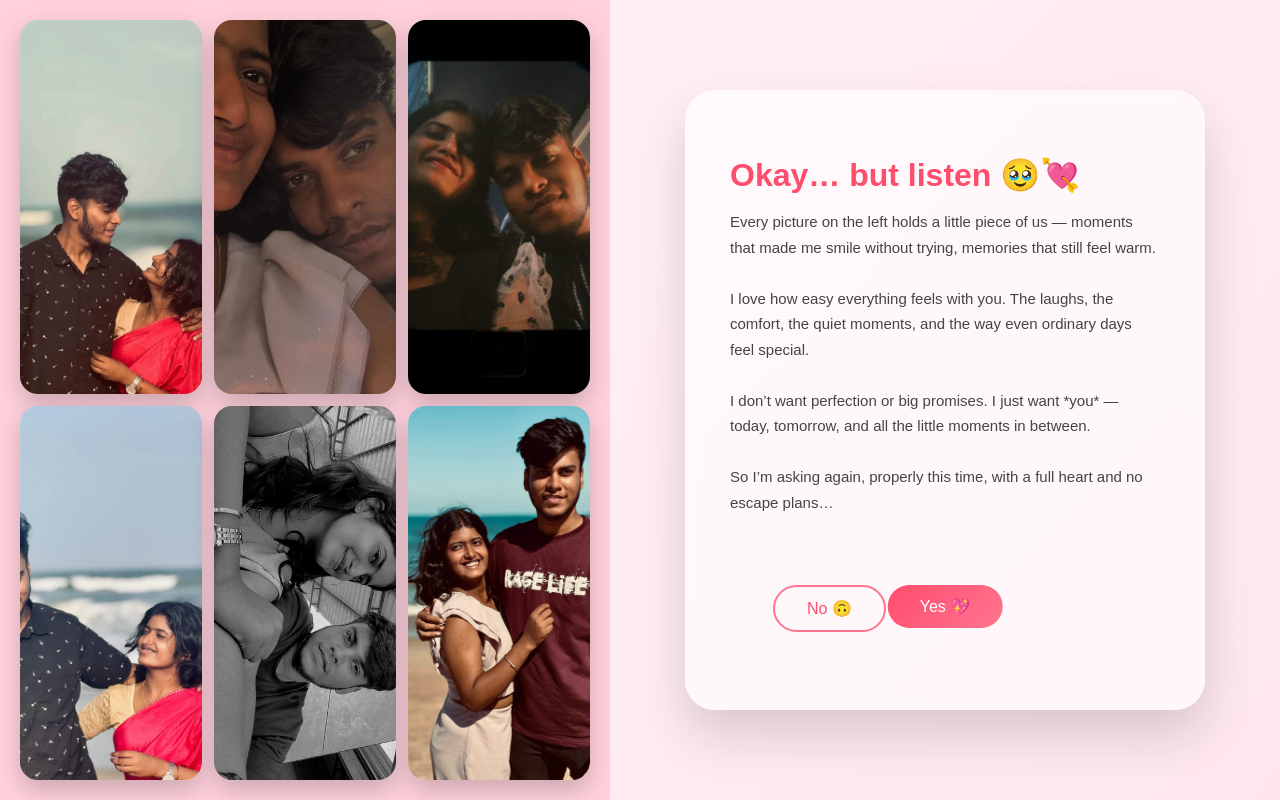
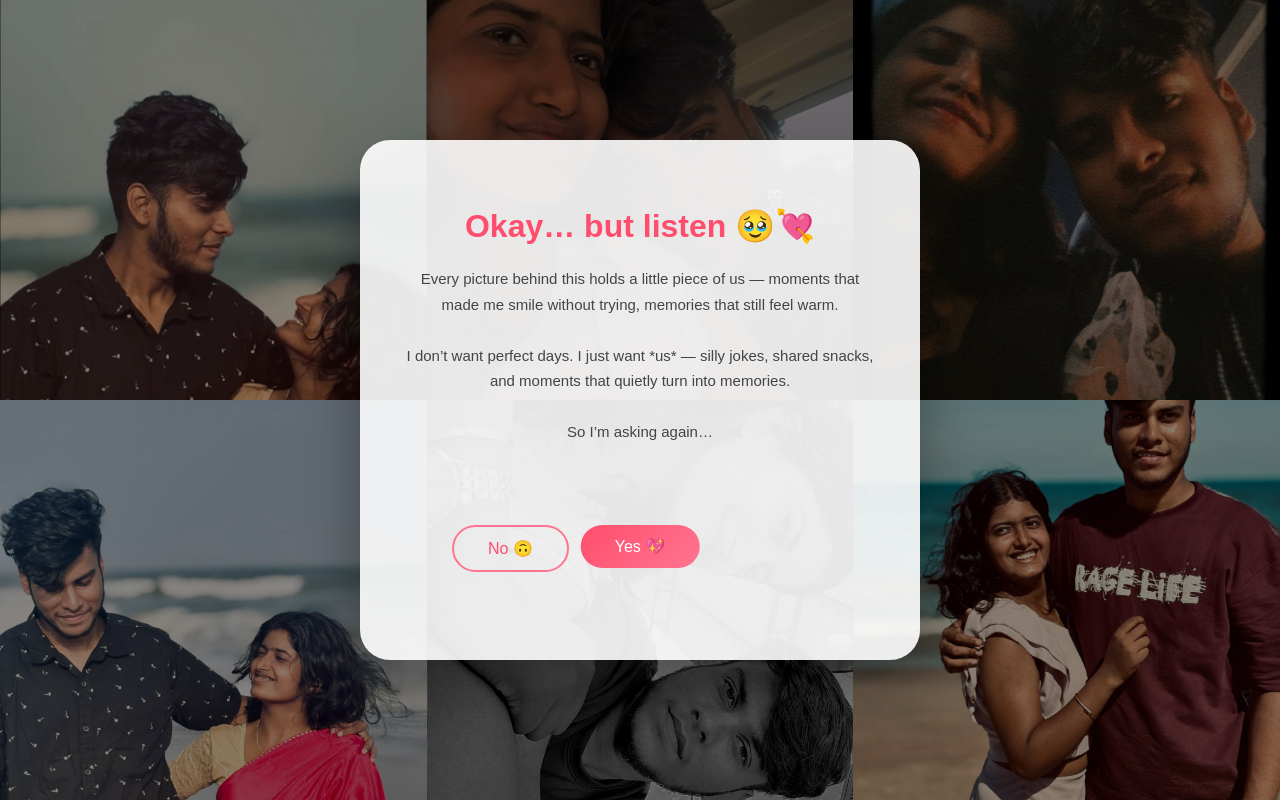
Before and after one commit to mshivvani01/valentine, a plain HTML site: page index.html in a window 1280 px wide. Both pictures are taken after a click on the button "Yes 💕". Drawn offline with Linux system fonts and the light colour scheme.

Commit message:
Update index.html

```diff
--- a/index.html
+++ b/index.html
@@ -7,19 +7,32 @@
 <style>
 * { box-sizing: border-box; }
 
-
 body {
   margin: 0;
   height: 100vh;
   font-family: 'Poppins', sans-serif;
-      background: #ffe6ee;
   overflow: hidden;
 }
 
-    h1 {
-      color: #ff4d6d;
-      margin-bottom: 12px;
+/* ---------- PAGE 1 ---------- */
+.page1 {
+  height: 100vh;
+  display: flex;
+  justify-content: center;
+  align-items: center;
+  background: linear-gradient(135deg, #ffd1dc, #fff0f5);
 }
+
+.card {
+  background: white;
+  padding: 45px;
+  border-radius: 30px;
+  text-align: center;
+  max-width: 420px;
+  box-shadow: 0 25px 50px rgba(255,77,109,0.3);
+}
+
+h1 { color: #ff4d6d; }
 
 p {
   color: #444;
@@ -31,139 +44,115 @@
 .playground {
   position: relative;
   width: 100%;
-      height: 120px;
+  height: 140px;
   margin-top: 30px;
 }
 
 .btn {
-      padding: 12px 32px;
+  position: absolute;
+  padding: 12px 34px;
   font-size: 16px;
   border-radius: 30px;
   border: none;
   cursor: pointer;
-      position: absolute;
-      transition: transform 0.2s ease;
 }
-
-    .btn:hover { transform: scale(1.05); }
 
 .yes {
   left: 50%;
-      top: 40px;
+  top: 50px;
   transform: translateX(-50%);
   background: linear-gradient(135deg, #ff4d6d, #ff758f);
   color: white;
-      z-index: 2;
 }
 
 .no {
   left: 10%;
-      top: 40px;
+  top: 50px;
   background: transparent;
   border: 2px solid #ff758f;
   color: #ff4d6d;
-      z-index: 1;
 }
 
-    /* ---------- FIRST PAGE ---------- */
-    .first-page {
+/* ---------- PAGE 2 ---------- */
+.page2 {
+  height: 100vh;
+  position: relative;
+}
+
+/* FORCE 6 IMAGE SLOTS */
+.bg {
+  position: absolute;
+  inset: 0;
+  display: grid;
+  grid-template-columns: repeat(3, 1fr);
+  grid-template-rows: repeat(2, 1fr);
+}
+
+.bg div {
+  background-size: cover;
+  background-position: center;
+}
+
+/* IMAGE ASSIGNMENT */
+.i1 { background-image: url('img1.jpg'); }
+.i2 { background-image: url('img2.jpg'); }
+.i3 { background-image: url('img3.jpg'); }
+.i4 { background-image: url('img4.jpg'); }
+.i5 { background-image: url('img5.jpg'); }
+.i6 { background-image: url('img6.jpg'); }
+
+.overlay {
+  position: absolute;
+  inset: 0;
+  background: rgba(0,0,0,0.45);
+}
+
+/* ---------- MESSAGE ---------- */
+.content {
+  position: relative;
+  z-index: 2;
   height: 100vh;
   display: flex;
   justify-content: center;
   align-items: center;
-      background: linear-gradient(135deg, #ffd1dc, #fff0f5);
+  padding: 20px;
 }
 
-    .card {
+.message {
   background: rgba(255,255,255,0.9);
   padding: 45px;
   border-radius: 30px;
+  max-width: 560px;
   text-align: center;
-      max-width: 420px;
-      box-shadow: 0 25px 50px rgba(255,77,109,0.3);
-      animation: pop 0.6s ease;
+  box-shadow: 0 30px 60px rgba(0,0,0,0.35);
 }
 
-    @keyframes pop {
-      from { transform: scale(0.85); opacity: 0; }
-      to { transform: scale(1); opacity: 1; }
-    }
-
-    /* ---------- SECOND PAGE ---------- */
-    .split {
-      display: flex;
-      height: 100vh;
-      width: 100vw;
-    }
-
-    /* PHOTO COLLAGE */
-    .collage {
-      flex: 1;
-      display: grid;
-      grid-template-columns: repeat(3, 1fr);
-      grid-template-rows: repeat(2, 1fr);
-      gap: 12px;
-      padding: 20px;
-      background: #ffd1dc;
-    }
-
-    .collage img {
-      width: 100%;
-      height: 100%;
-      object-fit: cover;
-      border-radius: 18px;
-      box-shadow: 0 10px 25px rgba(0,0,0,0.2);
-    }
-
-    /* MESSAGE SIDE */
-    .text {
-      flex: 1;
-      padding: 50px;
-      display: flex;
-      justify-content: center;
-      align-items: center;
-      background: linear-gradient(135deg, #fff0f5, #ffe6ee);
-    }
-
-    .text-card {
-      width: 100%;
-      max-width: 520px;
-      background: rgba(255,255,255,0.65);
-      backdrop-filter: blur(6px);
-      padding: 45px;
-      border-radius: 30px;
-      box-shadow: 0 25px 50px rgba(0,0,0,0.15);
-      animation: pop 0.6s ease;
-      position: relative;
-    }
-
-    /* MOBILE */
+/* MOBILE — STILL 6 IMAGES */
 @media (max-width: 768px) {
-      .split {
-        flex-direction: column;
-      }
-
-      .collage {
-        grid-template-columns: repeat(3, 1fr);
-        grid-template-rows: repeat(2, 120px);
+  .bg {
+    grid-template-columns: repeat(2, 1fr);
+    grid-template-rows: repeat(3, 1fr);
   }
 }
 </style>
 </head>
+
 <body>
 
-<!-- FIRST PAGE -->
-<div class="first-page" id="firstPage">
+<!-- PAGE 1 -->
+<div class="page1">
   <div class="card">
     <h1>Will you be my Valentine? 💖</h1>
-    <p>
-      One button is emotionally unavailable…
-      good luck 😌
-    </p>
+    <p>Choose wisely… one option hates rejection 😌</p>
 
     <div class="playground">
-      <button class="btn yes" onclick="goSecond()">Yes 💕</button>
-      <button class="btn no" onmouseenter="escape(this)">No 🙃</button>
+      <button class="btn yes" onclick="goPage2()">Yes 💕</button>
+      <button class="btn no"
+        onmouseenter="escape(this)"
+        ontouchstart="escape(this)"
+        onclick="escape(this)">
+        No 🙃
+      </button>
     </div>
   </div>
 </div>
@@ -174,75 +163,68 @@
   const maxX = area.clientWidth - btn.offsetWidth;
   const maxY = area.clientHeight - btn.offsetHeight;
 
-    let x, y;
-    do {
-      x = Math.random() * maxX;
-      y = Math.random() * maxY;
-    } while (Math.abs(x - maxX / 2) < 90);
+  const x = Math.random() * maxX;
+  const y = Math.random() * maxY;
 
   btn.style.left = x + "px";
   btn.style.top = y + "px";
 }
 
-  function goSecond() {
+function goPage2() {
   document.body.innerHTML = `
-      <div class="split">
+    <div class="page2">
+      <div class="bg">
+        <div class="i1"></div>
+        <div class="i2"></div>
+        <div class="i3"></div>
+        <div class="i4"></div>
+        <div class="i5"></div>
+        <div class="i6"></div>
+      </div>
+      <div class="overlay"></div>
 
-        <div class="collage">
-          <img src="img1.jpg">
-          <img src="img2.jpg">
-          <img src="img3.jpg">
-          <img src="img4.jpg">
-          <img src="img5.jpg">
-          <img src="img6.jpg">
-        </div>
-
-        <div class="text">
-          <div class="text-card">
+      <div class="content">
+        <div class="message">
           <h1>Okay… but listen 🥹💘</h1>
           <p>
-              Every picture on the left holds a little piece of us —
+            Every picture behind this holds a little piece of us —
             moments that made me smile without trying,
             memories that still feel warm.
             <br><br>
-              I love how easy everything feels with you.
-              The laughs, the comfort, the quiet moments,
-              and the way even ordinary days feel special.
+            I don’t want perfect days.
+            I just want *us* —
+            silly jokes, shared snacks,
+            and moments that quietly turn into memories.
             <br><br>
-              I don’t want perfection or big promises.
-              I just want *you* —
-              today, tomorrow, and all the little moments in between.
-              <br><br>
-              So I’m asking again,
-              properly this time,
-              with a full heart and no escape plans…
+            So I’m asking again…
           </p>
 
           <div class="playground">
             <button class="btn yes" onclick="finalYes()">Yes 💖</button>
-              <button class="btn no" onmouseenter="escape(this)">No 🙃</button>
+            <button class="btn no"
+              onmouseenter="escape(this)"
+              ontouchstart="escape(this)"
+              onclick="escape(this)">
+              No 🙃
+            </button>
           </div>
         </div>
       </div>
-
     </div>
   `;
 }
 
 function finalYes() {
-    document.querySelector(".text-card").innerHTML = `
+  document.querySelector(".message").innerHTML = `
     <h1>YAYYY 🥹💘</h1>
     <p style="font-size:16px;">
-        No more running now.
+      You’re my Valentine.
       <br><br>
-        You’re my Valentine,
-        my favourite person,
-        and my happiest choice.
-        <br><br>
-        Thank you for choosing me 💕
+      And my favourite choice 💕
     </p>
   `;
 }
 </script>
+
 </body>
 </html>
```
Lines whose indentation alone changed are shown as unchanged.
